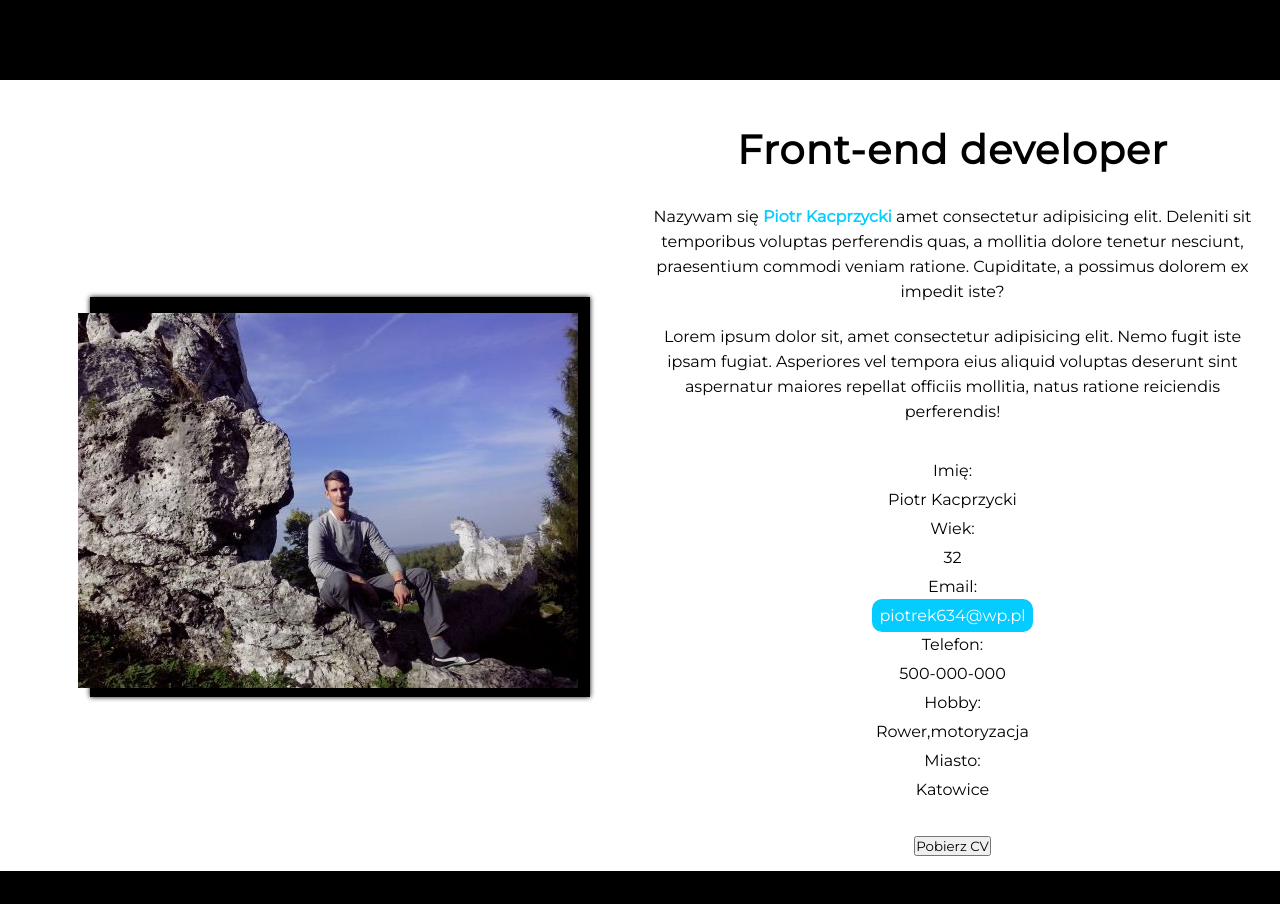
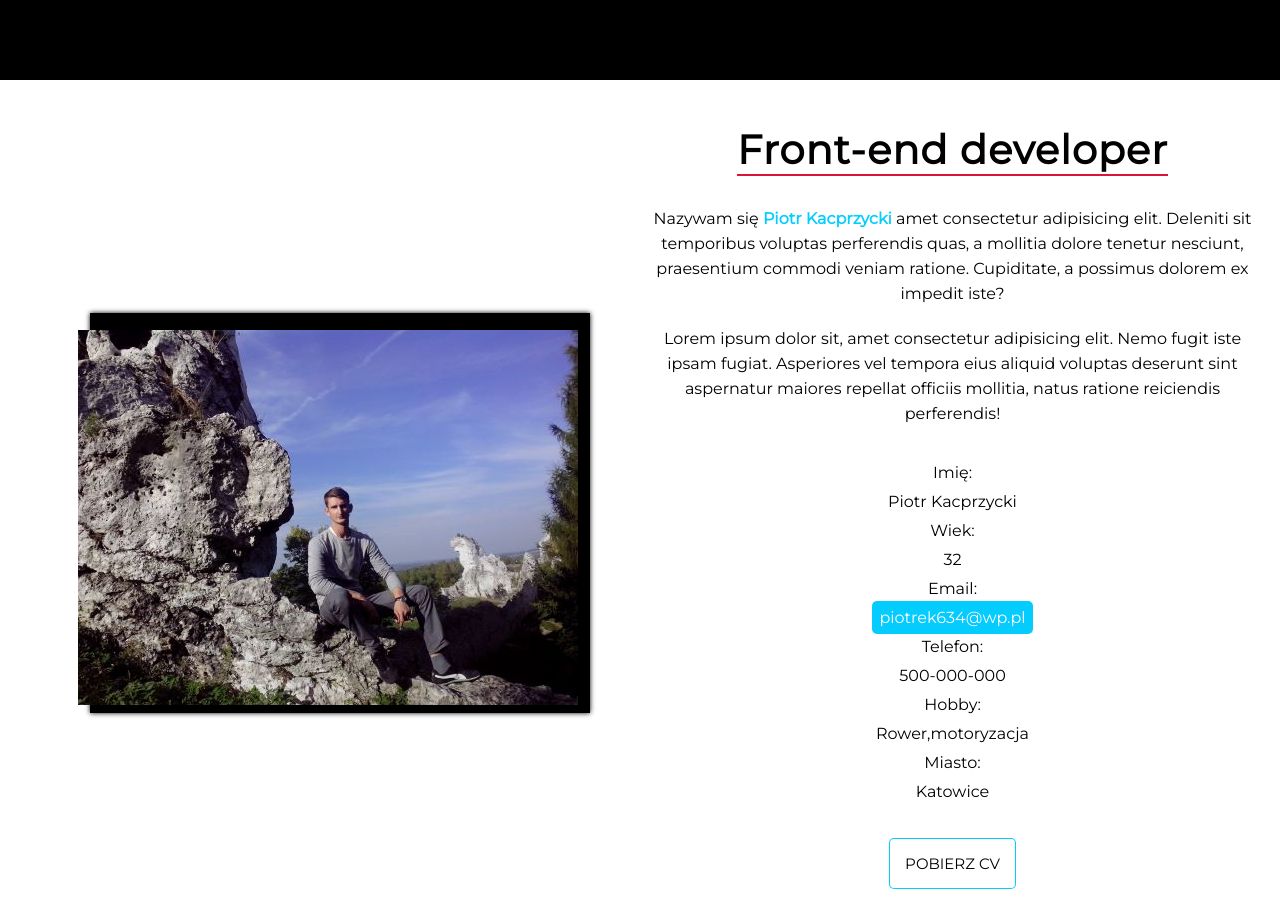
Before and after one commit to Piotr-Kacprzycki/MySide, a plain HTML site: page index.html in a window 1280 px wide. Shown: the part 700-1604 px from the top of the page. Before the commit the page ends 1571 px from the top, so only its background shows below. Drawn offline with Linux system fonts and the light colour scheme.

Commit message:
adding styles and button download cv document

```diff
--- a/index.html
+++ b/index.html
@@ -90,7 +90,7 @@
 
                     </table>
 
-                    <button>Pobierz CV</button>
+                    <button class="aboutButtonDownload"><a href="/Document/cv.txt" download="Cv">Pobierz cv</a></button>
 
                 </section>
             </section>
--- a/style.css
+++ b/style.css
@@ -10,11 +10,13 @@
 body {
   min-height: 100vh;
   width: 100%;
-  background-color: #000000;
+  background-color: #000000 ;
   display: flex;
   justify-content: center;
   color: #ffffff;
+
 }
+
 .container {
   display: flex;
   flex-direction: column;
@@ -90,6 +92,8 @@ body {
   align-items: center;
   margin: 150px auto;
 }
+
+
 .personImg {
   border-radius: 50%;
   box-shadow: 0 0 15px #ffffff;
@@ -188,6 +192,7 @@ i {
   align-items: center;
   width: 50%;
   z-index: 1;
+
 }
 .aboutRight {
   display: flex;
@@ -208,16 +213,21 @@ i {
   width: 500px;
   height: 400px;
   background-color: #000000;
-box-shadow: 0 0 5px black;
+  box-shadow: 0 0 5px black;
 
   z-index: -1;
 }
 .aboutHeader {
+  position: relative;
   font-size: 40px;
   letter-spacing: 1px;
   margin-bottom: 30px;
   margin-top: 30px;
+  border-bottom: 2px solid #dc143c;
+
 }
+
+
 .aboutParagraphOne {
   margin-bottom: 20px;
   text-align: center;
@@ -246,14 +256,27 @@ tr {
 td {
   margin: 5px;
 }
-.aboutLink{
+.aboutLink {
   text-decoration: none;
-  background-color:rgba(0, 204, 255, 0.986) ;
+  background-color: rgba(0, 204, 255, 0.986);
   padding: 7px;
-  border-radius: 10px;
-
+  border-radius: 5px;
   color: white;
   border: none;
+}
+
+.aboutButtonDownload{
+  padding: 15px;
+  font-size: 15px;
+  text-transform: uppercase;
+  border: 1px solid rgba(0, 204, 255, 0.986);
+  border-radius: 5px;
+  background-color: white;
+  cursor: pointer;
+}
+.aboutButtonDownload a{
+  text-decoration: none;
+  color: #000000;
 }
 
 /* end section about */
```
Also changed, not shown: Document/cv.txt (added).
